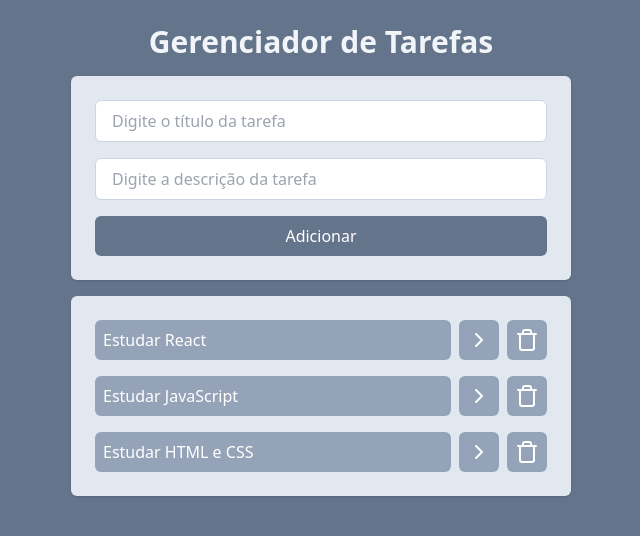
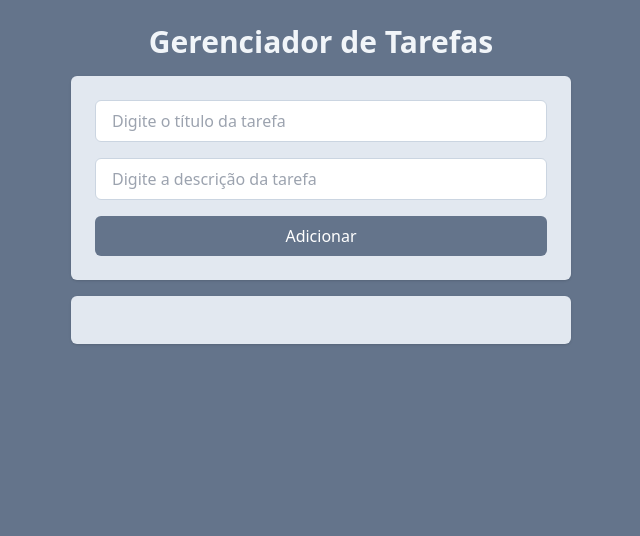
Before and after one commit to ycarogb/GerenciadorBatalha, a React (Vite) app: page / in a window 1280 px wide. Shown: the top 536 px of the page, without its empty margins (319-959 px from the left). Built offline with nearby package versions, Linux system fonts and the light colour scheme.

Commit message:
Salvando tarefas no local storage
Necessário para que as novas tarefas cadastradas sejam persistidas e não sumam ao recarregar a página

```diff
--- a/src/App.jsx
+++ b/src/App.jsx
@@ -2,31 +2,17 @@ import Tasks from "./components/Tasks";
 import AddTasks from "./components/AddTasks";
 import { useState } from "react";
 import { v4 } from "uuid";
+import { useEffect } from "react";
 
 function App() {
   // criação de um state (um objeto que representa o estado de certo componente) para armazenar as tarefas das tasks
-  const [tasks, setTasks] = useState([
-    {
-      id: 1,
-      title: "Estudar React",
-      description:
-        "Estudar React é muito importante para o desenvolvimento web moderno.",
-      completed: false,
-    },
-    {
-      id: 2,
-      title: "Estudar JavaScript",
-      description: "JavaScript é a base de muitas tecnologias web.",
-      completed: false,
-    },
-    {
-      id: 3,
-      title: "Estudar HTML e CSS",
-      description:
-        "HTML e CSS são fundamentais para a construção de páginas web.",
-      completed: false,
-    },
-  ]);
+  const [tasks, setTasks] = useState(
+    JSON.parse(localStorage.getItem("tasks")) || []
+  ); //se não houver nada no localStorage, o state tasks será um array vazio
+
+  useEffect(() => {
+    localStorage.setItem("tasks", JSON.stringify(tasks)); //salva o state tasks no localStorage e converte o objeto em string
+  }, [tasks]); //se algo mudar no state tasks, a função dentro do useEffect será executada
 
   //crio funções que vão manipular o state tasks aqui em App.jsx porque o state está aqui
   function onTaskClick(taskId) {
```
